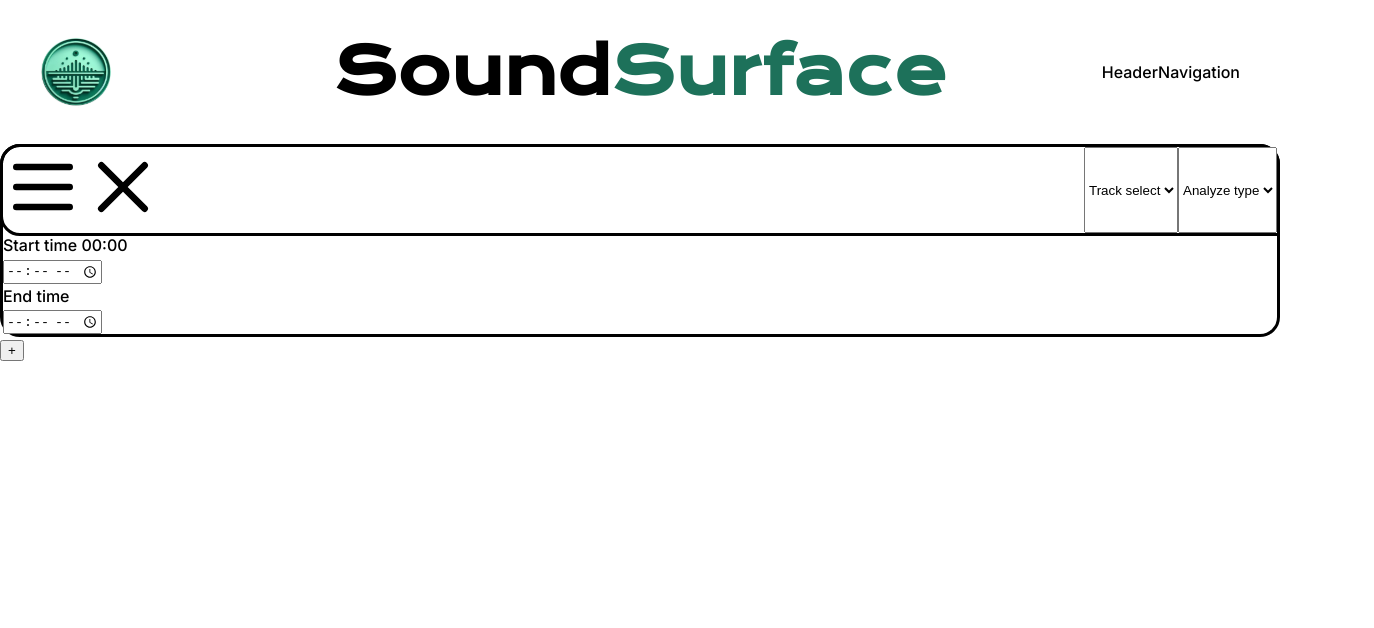
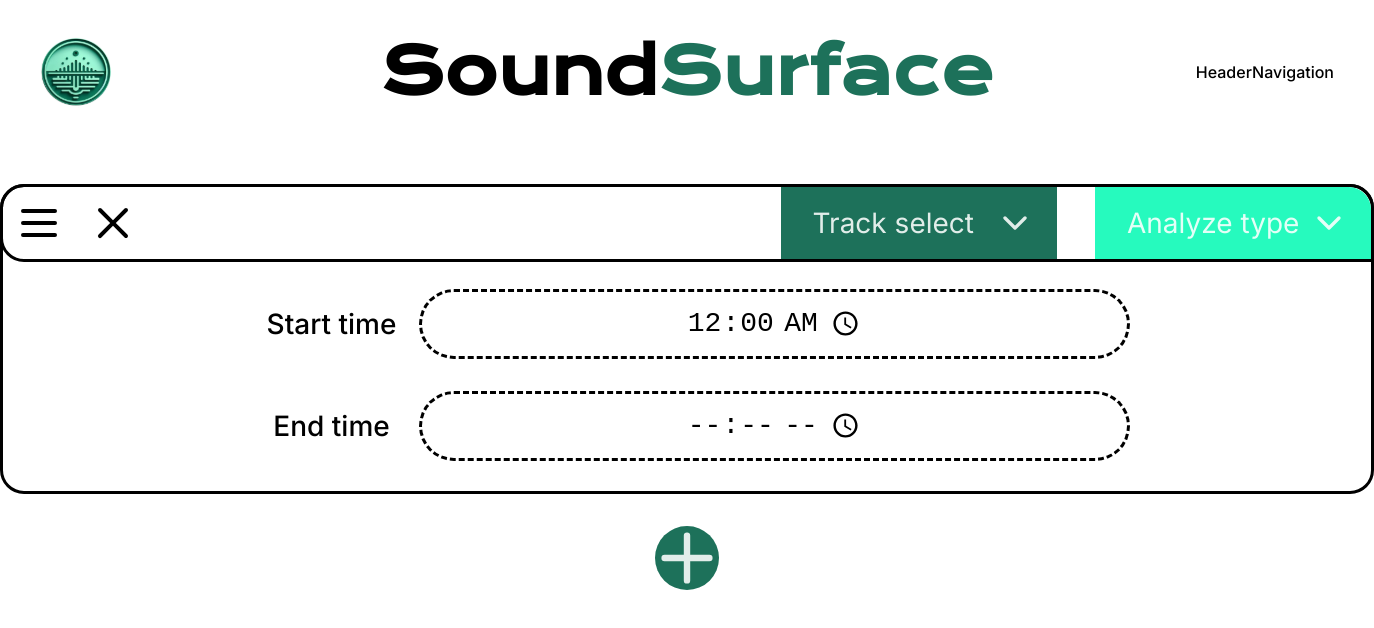
Before and after one commit to Forelyl/kpi-hydro-acoustic, a React (Vite) app in the folder Web UI/: page /pipeline in a window 1280 px wide. Shown: the top 628 px of the page, 1374 px wide, since content can reach past the window. Built offline with nearby package versions, Linux system fonts and the light colour scheme.

Commit message:
Added basic styling for pipline page. Need to be updated, after new input types will be added.

```diff
--- /dev/null
+++ b/Web UI/src/components/icons/PlusIcon.tsx
@@ -0,0 +1,9 @@
+const PlusIcon = () => {
+    return (
+        <svg viewBox="0 0 20 20" xmlns="http://www.w3.org/2000/svg" fill="none">
+        <g id="SVGRepo_bgCarrier" strokeWidth="0"></g><g id="SVGRepo_tracerCarrier" strokeLinecap="round" strokeLinejoin="round"></g><g id="SVGRepo_iconCarrier">
+        <path fill="currentColor" fillRule="evenodd" d="M9 17a1 1 0 102 0v-6h6a1 1 0 100-2h-6V3a1 1 0 10-2 0v6H3a1 1 0 000 2h6v6z"></path> </g></svg>
+    )
+  }
+
+  export default PlusIcon
--- /dev/null
+++ b/Web UI/src/components/icons/SelectOpenIcon.tsx
@@ -0,0 +1,9 @@
+const SelectOpenIcon = () => {
+  return (
+    <svg viewBox="0 0 24 24" fill="none" xmlns="http://www.w3.org/2000/svg"><g id="SVGRepo_bgCarrier" strokeWidth="0"></g>
+    <g id="SVGRepo_tracerCarrier" strokeLinecap="round" strokeLinejoin="round"></g><g id="SVGRepo_iconCarrier">
+    <path d="M6 9L12 15L18 9" stroke="#ffffffde" strokeWidth="2" strokeLinecap="round" strokeLinejoin="round"></path> </g></svg>
+  )
+}
+
+export default SelectOpenIcon
--- a/Web UI/src/index.css
+++ b/Web UI/src/index.css
@@ -1,6 +1,6 @@
 :root {
   --dark_green: #1d715a;
-  --background: rgba(255, 255, 255, 0.87);
+  --background: #ffffffde;
   --light_green: #26fabe;
   --disabled_color: #bababa;
 }
@@ -252,32 +252,171 @@
 
 
 #pipline_page {
-
+  display: flex;
+  flex-direction: column;
+  align-items: center;
 }
 
 .pipline_step {
+  width: auto;
+  height: 38vh;
+  aspect-ratio: 4.5/1;
+  margin-top: 5vh;
+
+  align-self: center;
   display: flex;
   flex-direction: column;
 
   border: solid black;
-  border-radius: 20px;
+  border-radius: 3vh;
 
 }
 
 .top_part {
+  height: 9vh;
+
   display: flex;
   justify-content: space-between;
   border: solid black;
-  border-radius: 20px;
+  border-radius: 3vh;
   border-bottom-right-radius: 0px;
   margin: -3px;
 
   > div {
     display: flex;
+    justify-content: center;
+    align-items: center;
+
+    > div {
+      padding: 2px;
+      display: flex;
+    }
   }
 
   svg {
-    height: 10vh;
-    width: 10vh;
+    height: 6vh;
+    width: auto;
+    aspect-ratio: 1/1;
+    margin: 0 1.5vh 0 1.5vh;
+    cursor: pointer;
   }
 }
+
+.select_container {
+  position: relative;
+  height: calc(9vh - 4px);
+  width: auto;
+  aspect-ratio: 4/1;
+  display: flex;
+  justify-content: center;
+  align-items: center;
+}
+
+.select {
+  border: none;
+  appearance: none;
+  border-radius: inherit;
+  padding: 0 30px 0 30px;
+  height: 100%;
+  width: 100%;
+  color: var(--background);
+  font-size: 3.5vh;
+  font-family: inherit;
+  background-color: inherit;
+  cursor: pointer;
+}
+
+.select:focus {
+  outline: none;
+  border: none;
+}
+
+.track_select {
+  background-color: var(--dark_green);
+  margin-right: 3vw;
+}
+
+.type_select {
+  border-top-right-radius: 2.8vh;
+  background-color: var(--light_green);
+}
+
+.image_container {
+  height: 100%;
+  width: 8vh;
+  position: absolute;
+  right: 10px;
+  display: flex;
+  align-items: center;
+  justify-content: center;
+  pointer-events: none;
+}
+
+option {
+  background-color: var(--background);
+  color: black;
+}
+
+.fields_container {
+  height: 100%;
+
+  display: flex;
+  flex-direction: column;
+  justify-content: center;
+  align-items: center;
+  gap: 4vh;
+}
+
+.time_select {
+  display: flex;
+  justify-content: center;
+  align-items: center;
+}
+
+.time_select .label_box {
+  height: 100%;
+  width: auto;
+  aspect-ratio: 2.5/1;
+  font-size: 3.5vh;
+
+  display: flex;
+  justify-content: center;
+  align-items: center;
+}
+
+[type="time"] {
+  border: black dashed;
+  border-radius: 5vh;
+
+  height: 8vh;
+  width: auto;
+  aspect-ratio: 11/1;
+
+  font-size: 3.5vh;
+  justify-items: center;
+  cursor: pointer;
+}
+
+#add_step {
+  height: 8vh;
+  width: 8vh;
+  border: none;
+  background-color: var(--dark_green);
+  border-radius: 4vh;
+
+  display: flex;
+  justify-content: center;
+  align-items: center;
+  color: var(--background);
+
+  margin-top: 4vh;
+}
+
+#add_step:hover {
+  cursor: pointer;
+}
+
+#add_step:active {
+  background-color: var(--light_green);
+  color: black;
+}
--- a/Web UI/src/pages/Pipeline/AnalyzeTypeSelect.tsx
+++ b/Web UI/src/pages/Pipeline/AnalyzeTypeSelect.tsx
@@ -1,8 +1,11 @@
+import SelectOpenIcon from '../../components/icons/SelectOpenIcon';
+
 const AnalyzeTypeSelect = () => {
   const analizeTypes = ['a', 'b', 'c'];
 
   return (
-    <select defaultValue="Analyze type">
+    <div className="select_container type_select">
+      <select defaultValue="Analyze type" className="select ">
         <option hidden>Analyze type</option>
         {analizeTypes.map((type, index) => (
           <option key={index} value={type}>
@@ -10,6 +13,10 @@
           </option>
         ))}
       </select>
+      <div className='image_container'>
+        <SelectOpenIcon />
+      </div>
+    </div>
   );
 };
 
--- a/Web UI/src/pages/Pipeline/PipelinePage.tsx
+++ b/Web UI/src/pages/Pipeline/PipelinePage.tsx
@@ -1,16 +1,19 @@
 import PipelineStep from './PipelineStep';
 import usePipeline from '../../hooks/usePipeline';
+import PlusIcon from '../../components/icons/PlusIcon';
 
 const Pipeline = () => {
   const { pipeline, handleAddStep } = usePipeline();
 
   return (
-    <main>
+    <main id="pipline_page">
       {pipeline.map((pipeline, index) => (
         <PipelineStep pipeline={pipeline} key={index} />
       ))}
 
-      <button onClick={handleAddStep}>+</button>
+      <div onClick={handleAddStep} id="add_step">
+        <PlusIcon />
+      </div>
     </main>
   );
 };
--- a/Web UI/src/pages/Pipeline/TimeBounds.tsx
+++ b/Web UI/src/pages/Pipeline/TimeBounds.tsx
@@ -4,18 +4,18 @@
   const { fileDurationString } = useAppSelector((state) => state.loadedFile);
 
   return (
-    <div>
-      <div>
-        <label htmlFor="start-time">Start time 00:00</label>
-        <div>
-          <input id="start-time" type="time" required />
+    <div className='fields_container'>
+      <div className='time_select'>
+        <div className='label_box'>
+          <label htmlFor="start-time">Start time</label>
         </div>
+        <input id="start-time" type="time" defaultValue={"00:00"}  required />
       </div>
-      <div>
-        <label htmlFor="end-time">End time {fileDurationString}</label>
-        <div>
-          <input id="end-time" type="time" required />
+      <div className='time_select'>
+        <div className='label_box'>
+          <label htmlFor="end-time">End time</label>
         </div>
+          <input id="end-time" type="time" defaultValue={fileDurationString} required />
       </div>
     </div>
   );
--- a/Web UI/src/pages/Pipeline/TrackSelect.tsx
+++ b/Web UI/src/pages/Pipeline/TrackSelect.tsx
@@ -1,8 +1,16 @@
+import SelectOpenIcon from "../../components/icons/SelectOpenIcon";
+
 const TrackSelect = () => {
   return (
-    <select defaultValue="Track select">
-      <option hidden>Track select</option>
-    </select>
+    <div className="select_container track_select">
+      <select defaultValue="Track select" className="select">
+        <option hidden>Track select</option>
+      </select>
+      <div className="image_container">
+        <SelectOpenIcon />
+      </div>
+    </div>
+
   );
 };
 
```
Lines whose indentation alone changed are shown as unchanged.
